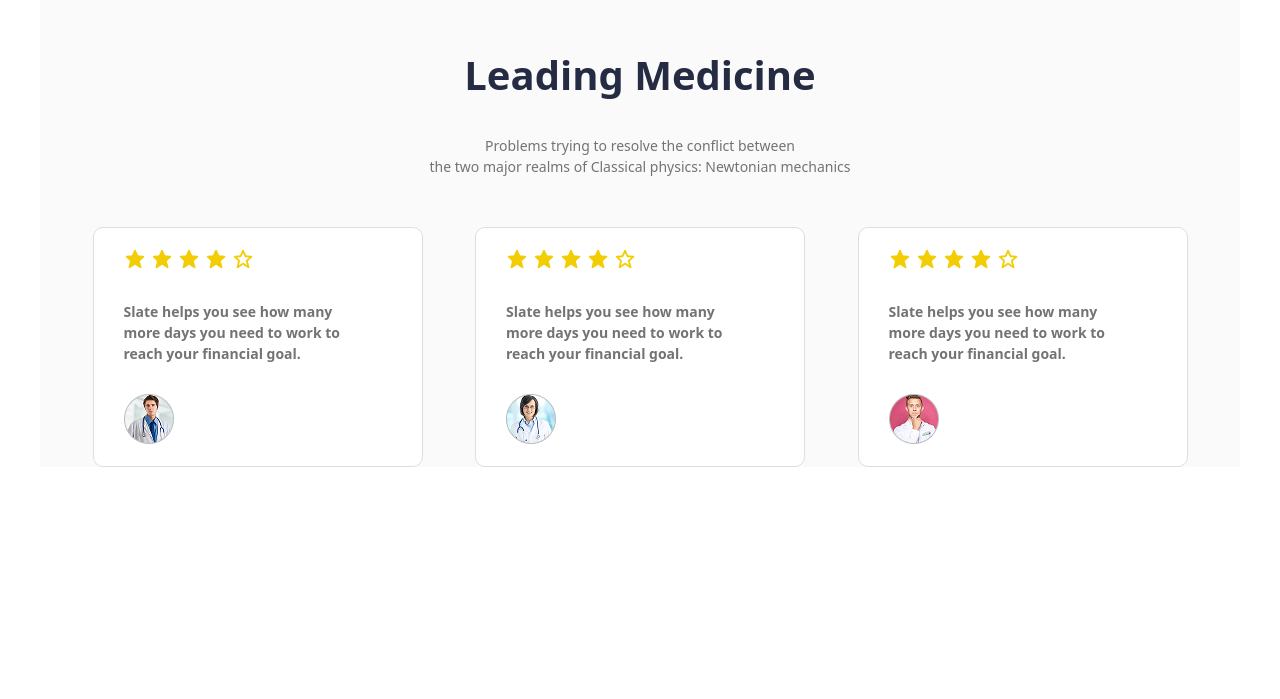
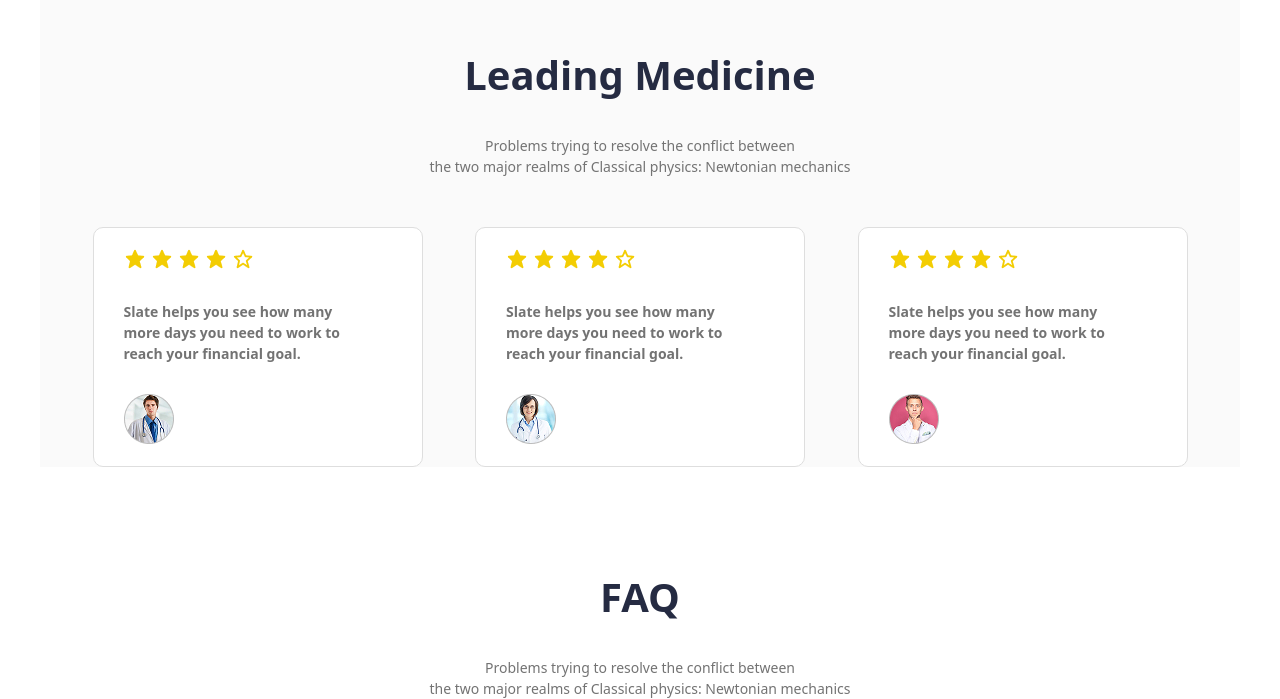
Before and after one commit to Firdavszoda/Hometask4, a website: page src/index.html in a window 1280 px wide. Shown: the part 1567-2266 px from the top of the page. Before the commit the page ends 2034 px from the top, so only its background shows below. Drawn offline with nearby package versions, Linux system fonts and the light colour scheme; files that its build step writes are made by us from their sources.

Commit message:
second section

```diff
--- a/src/index.html
+++ b/src/index.html
@@ -145,6 +145,12 @@
 
     </header>
 
+    <header>
+        <h1 class="text-center text-[#252B42] text-[40px] font-[700] mt-[100px]">FAQ</h1>
+        <p class="text-[#737373] text-[14px] text-center mt-[30px] font-[500]">Problems trying to resolve the conflict between  <br>
+            the two major realms of Classical physics: Newtonian mechanics </p>
+    </header>
+
 
 
 </body>
```
